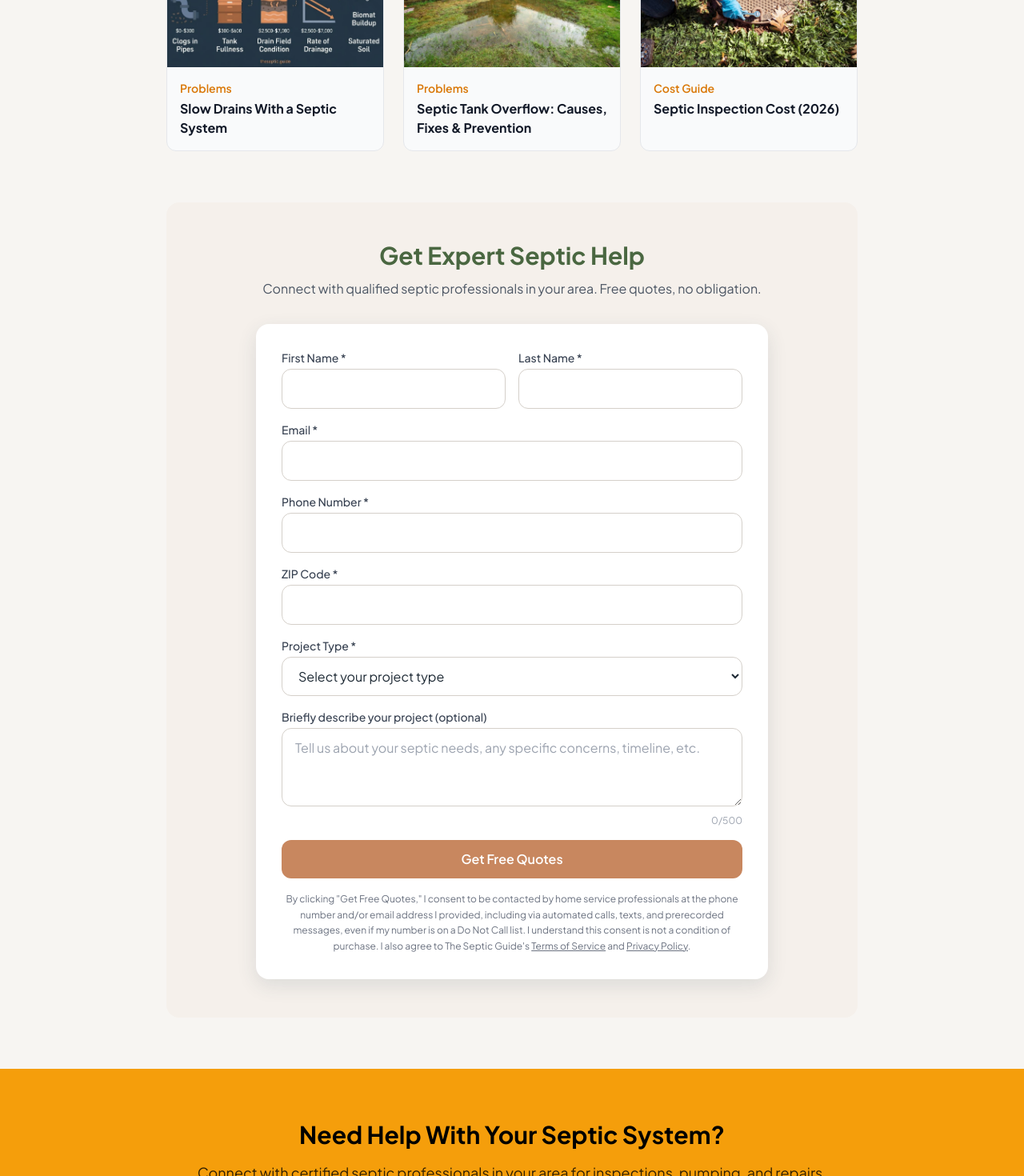
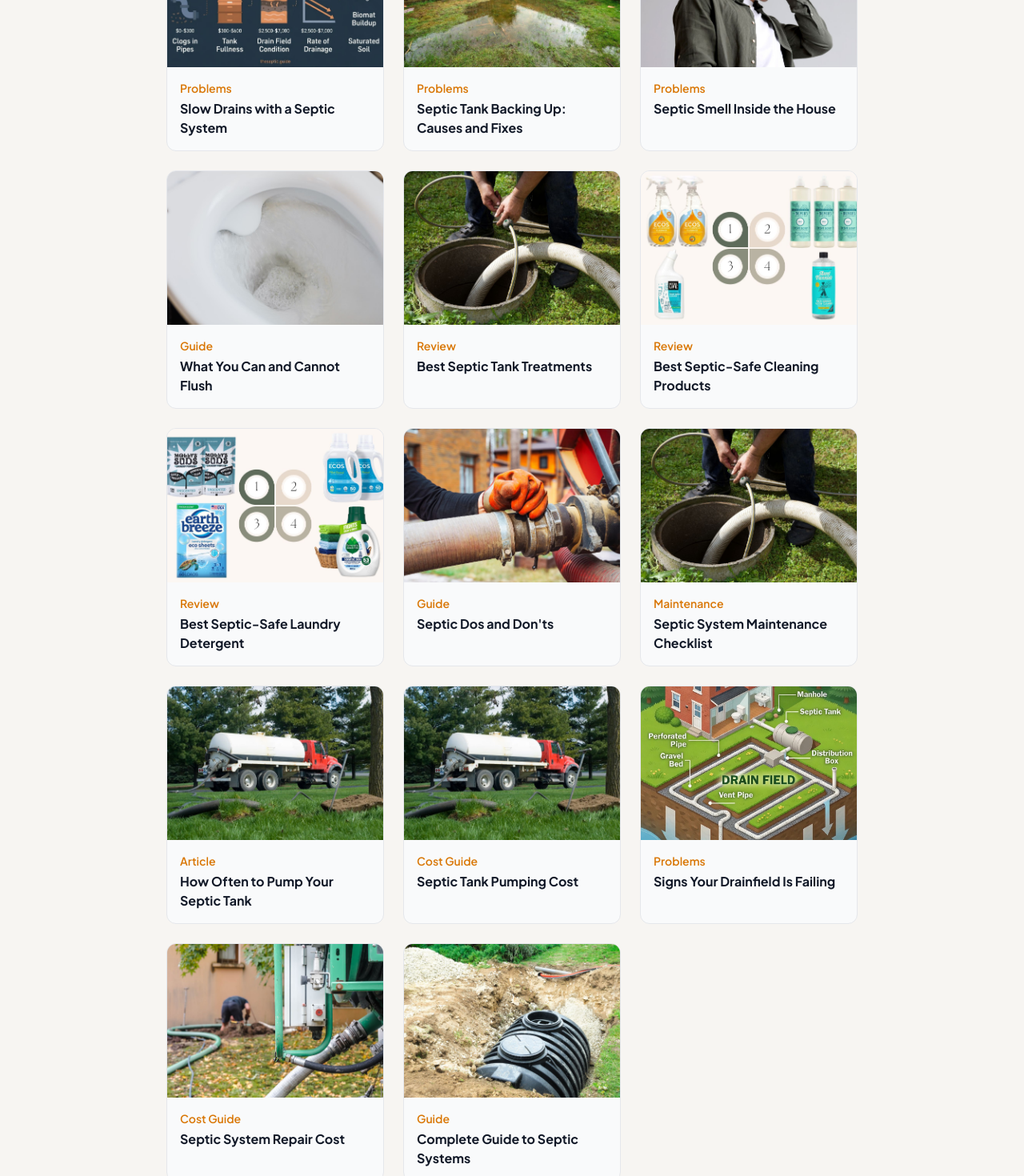
Before and after one commit to thebasementguide2026/theseptic.guide-, a Next.js app: page /reviews/best-drain-cleaners-for-septic in a window 1280 px wide. Shown: the part 7880-9350 px from the top of the page at 80% size. Built offline with nearby package versions, Linux system fonts and the light colour scheme.

Commit message:
Replace Related Articles section with 14 articles + Our Network from PDF

```diff
--- a/app/reviews/best-drain-cleaners-for-septic/page.tsx
+++ b/app/reviews/best-drain-cleaners-for-septic/page.tsx
@@ -570,33 +570,146 @@ export default function BestDrainCleanersPage() {
       <section className="mb-16">
         <h2 className="text-3xl font-bold text-gray-900 mb-6">Related Articles</h2>
         <div className="grid grid-cols-1 md:grid-cols-3 gap-6">
-            <Link href="/problems/slow-drains-septic" className="group bg-gray-50 border border-gray-200 rounded-xl overflow-hidden hover:border-amber-400 transition-colors">
+          <Link href="/problems/slow-drains" className="group bg-gray-50 border border-gray-200 rounded-xl overflow-hidden hover:border-amber-400 transition-colors">
             <div className="relative h-48">
-                <Image src="/slowdrainseptic.jpg" alt="Slow Drains With Septic System" fill className="object-cover group-hover:scale-105 transition-transform duration-300" />
+              <Image src="/slowdrainseptic.jpg" alt="Slow Drains with a Septic System" fill className="object-cover group-hover:scale-105 transition-transform duration-300" />
             </div>
             <div className="p-4">
               <p className="text-amber-600 text-sm font-semibold mb-1">Problems</p>
-                <h3 className="text-gray-900 font-bold group-hover:text-amber-600 transition-colors">Slow Drains With a Septic System</h3>
+              <h3 className="text-gray-900 font-bold group-hover:text-amber-600 transition-colors">Slow Drains with a Septic System</h3>
             </div>
           </Link>
-            <Link href="/problems/septic-tank-overflow" className="group bg-gray-50 border border-gray-200 rounded-xl overflow-hidden hover:border-amber-400 transition-colors">
+          <Link href="/problems/tank-backing-up" className="group bg-gray-50 border border-gray-200 rounded-xl overflow-hidden hover:border-amber-400 transition-colors">
             <div className="relative h-48">
-                <Image src="/septicafterrain.jpg" alt="Septic Tank Overflow" fill className="object-cover group-hover:scale-105 transition-transform duration-300" />
+              <Image src="/septicafterrain.jpg" alt="Septic Tank Backing Up" fill className="object-cover group-hover:scale-105 transition-transform duration-300" />
             </div>
             <div className="p-4">
               <p className="text-amber-600 text-sm font-semibold mb-1">Problems</p>
-                <h3 className="text-gray-900 font-bold group-hover:text-amber-600 transition-colors">Septic Tank Overflow: Causes, Fixes &amp; Prevention</h3>
+              <h3 className="text-gray-900 font-bold group-hover:text-amber-600 transition-colors">Septic Tank Backing Up: Causes and Fixes</h3>
             </div>
           </Link>
-            <Link href="/cost-guides/septic-inspection-cost" className="group bg-gray-50 border border-gray-200 rounded-xl overflow-hidden hover:border-amber-400 transition-colors">
+          <Link href="/problems/septic-smell-inside-house" className="group bg-gray-50 border border-gray-200 rounded-xl overflow-hidden hover:border-amber-400 transition-colors">
             <div className="relative h-48">
-                <Image src="/Septic inspection.jpg" alt="Septic Inspection Cost" fill className="object-cover group-hover:scale-105 transition-transform duration-300" />
+              <Image src="/badsepticsmell.jpg" alt="Septic Smell Inside the House" fill className="object-cover group-hover:scale-105 transition-transform duration-300" />
+            </div>
+            <div className="p-4">
+              <p className="text-amber-600 text-sm font-semibold mb-1">Problems</p>
+              <h3 className="text-gray-900 font-bold group-hover:text-amber-600 transition-colors">Septic Smell Inside the House</h3>
+            </div>
+          </Link>
+          <Link href="/guides/septic-dos-and-donts" className="group bg-gray-50 border border-gray-200 rounded-xl overflow-hidden hover:border-amber-400 transition-colors">
+            <div className="relative h-48">
+              <Image src="/flushing.jpg" alt="What You Can and Cannot Flush" fill className="object-cover group-hover:scale-105 transition-transform duration-300" />
+            </div>
+            <div className="p-4">
+              <p className="text-amber-600 text-sm font-semibold mb-1">Guide</p>
+              <h3 className="text-gray-900 font-bold group-hover:text-amber-600 transition-colors">What You Can and Cannot Flush</h3>
+            </div>
+          </Link>
+          <Link href="/reviews/best-septic-tank-treatments" className="group bg-gray-50 border border-gray-200 rounded-xl overflow-hidden hover:border-amber-400 transition-colors">
+            <div className="relative h-48">
+              <Image src="/septicmaintaince.jpg" alt="Best Septic Tank Treatments" fill className="object-cover group-hover:scale-105 transition-transform duration-300" />
+            </div>
+            <div className="p-4">
+              <p className="text-amber-600 text-sm font-semibold mb-1">Review</p>
+              <h3 className="text-gray-900 font-bold group-hover:text-amber-600 transition-colors">Best Septic Tank Treatments</h3>
+            </div>
+          </Link>
+          <Link href="/reviews/best-septic-safe-cleaning-products" className="group bg-gray-50 border border-gray-200 rounded-xl overflow-hidden hover:border-amber-400 transition-colors">
+            <div className="relative h-48">
+              <Image src="/cleanerssepticsafe.jpg" alt="Best Septic-Safe Cleaning Products" fill className="object-cover group-hover:scale-105 transition-transform duration-300" />
+            </div>
+            <div className="p-4">
+              <p className="text-amber-600 text-sm font-semibold mb-1">Review</p>
+              <h3 className="text-gray-900 font-bold group-hover:text-amber-600 transition-colors">Best Septic-Safe Cleaning Products</h3>
+            </div>
+          </Link>
+          <Link href="/reviews/best-septic-safe-laundry-detergent" className="group bg-gray-50 border border-gray-200 rounded-xl overflow-hidden hover:border-amber-400 transition-colors">
+            <div className="relative h-48">
+              <Image src="/laundry.jpg" alt="Best Septic-Safe Laundry Detergent" fill className="object-cover group-hover:scale-105 transition-transform duration-300" />
+            </div>
+            <div className="p-4">
+              <p className="text-amber-600 text-sm font-semibold mb-1">Review</p>
+              <h3 className="text-gray-900 font-bold group-hover:text-amber-600 transition-colors">Best Septic-Safe Laundry Detergent</h3>
+            </div>
+          </Link>
+          <Link href="/guides/septic-dos-and-donts" className="group bg-gray-50 border border-gray-200 rounded-xl overflow-hidden hover:border-amber-400 transition-colors">
+            <div className="relative h-48">
+              <Image src="/dos and donts.jpg" alt="Septic Dos and Donts" fill className="object-cover group-hover:scale-105 transition-transform duration-300" />
+            </div>
+            <div className="p-4">
+              <p className="text-amber-600 text-sm font-semibold mb-1">Guide</p>
+              <h3 className="text-gray-900 font-bold group-hover:text-amber-600 transition-colors">Septic Dos and Don&apos;ts</h3>
+            </div>
+          </Link>
+          <Link href="/maintenance/septic-system-maintenance-checklist" className="group bg-gray-50 border border-gray-200 rounded-xl overflow-hidden hover:border-amber-400 transition-colors">
+            <div className="relative h-48">
+              <Image src="/septicmaintaince.jpg" alt="Septic System Maintenance Checklist" fill className="object-cover group-hover:scale-105 transition-transform duration-300" />
+            </div>
+            <div className="p-4">
+              <p className="text-amber-600 text-sm font-semibold mb-1">Maintenance</p>
+              <h3 className="text-gray-900 font-bold group-hover:text-amber-600 transition-colors">Septic System Maintenance Checklist</h3>
+            </div>
+          </Link>
+          <Link href="/articles/how-often-pump-septic-tank" className="group bg-gray-50 border border-gray-200 rounded-xl overflow-hidden hover:border-amber-400 transition-colors">
+            <div className="relative h-48">
+              <Image src="/pumpingcostguide.jpg" alt="How Often to Pump Your Septic Tank" fill className="object-cover group-hover:scale-105 transition-transform duration-300" />
+            </div>
+            <div className="p-4">
+              <p className="text-amber-600 text-sm font-semibold mb-1">Article</p>
+              <h3 className="text-gray-900 font-bold group-hover:text-amber-600 transition-colors">How Often to Pump Your Septic Tank</h3>
+            </div>
+          </Link>
+          <Link href="/articles/septic-tank-pumping-cost" className="group bg-gray-50 border border-gray-200 rounded-xl overflow-hidden hover:border-amber-400 transition-colors">
+            <div className="relative h-48">
+              <Image src="/pumpingcostguide.jpg" alt="Septic Tank Pumping Cost" fill className="object-cover group-hover:scale-105 transition-transform duration-300" />
             </div>
             <div className="p-4">
               <p className="text-amber-600 text-sm font-semibold mb-1">Cost Guide</p>
-                <h3 className="text-gray-900 font-bold group-hover:text-amber-600 transition-colors">Septic Inspection Cost (2026)</h3>
+              <h3 className="text-gray-900 font-bold group-hover:text-amber-600 transition-colors">Septic Tank Pumping Cost</h3>
             </div>
           </Link>
+          <Link href="/problems/drainfield-failing" className="group bg-gray-50 border border-gray-200 rounded-xl overflow-hidden hover:border-amber-400 transition-colors">
+            <div className="relative h-48">
+              <Image src="/drainfieldexample.jpg" alt="Signs Your Drainfield Is Failing" fill className="object-cover group-hover:scale-105 transition-transform duration-300" />
+            </div>
+            <div className="p-4">
+              <p className="text-amber-600 text-sm font-semibold mb-1">Problems</p>
+              <h3 className="text-gray-900 font-bold group-hover:text-amber-600 transition-colors">Signs Your Drainfield Is Failing</h3>
+            </div>
+          </Link>
+          <Link href="/cost-guides/septic-system-repair-cost" className="group bg-gray-50 border border-gray-200 rounded-xl overflow-hidden hover:border-amber-400 transition-colors">
+            <div className="relative h-48">
+              <Image src="/septic repair.jpg" alt="Septic System Repair Cost" fill className="object-cover group-hover:scale-105 transition-transform duration-300" />
+            </div>
+            <div className="p-4">
+              <p className="text-amber-600 text-sm font-semibold mb-1">Cost Guide</p>
+              <h3 className="text-gray-900 font-bold group-hover:text-amber-600 transition-colors">Septic System Repair Cost</h3>
+            </div>
+          </Link>
+          <Link href="/articles/complete-septic-guide" className="group bg-gray-50 border border-gray-200 rounded-xl overflow-hidden hover:border-amber-400 transition-colors">
+            <div className="relative h-48">
+              <Image src="/septic1.jpg" alt="Complete Guide to Septic Systems" fill className="object-cover group-hover:scale-105 transition-transform duration-300" />
+            </div>
+            <div className="p-4">
+              <p className="text-amber-600 text-sm font-semibold mb-1">Guide</p>
+              <h3 className="text-gray-900 font-bold group-hover:text-amber-600 transition-colors">Complete Guide to Septic Systems</h3>
+            </div>
+          </Link>
+        </div>
+      </section>
+      {/* Our Network */}
+      <section className="mb-16">
+        <h2 className="text-3xl font-bold text-gray-900 mb-6">Our Network</h2>
+        <div className="grid grid-cols-1 md:grid-cols-2 gap-6">
+          <a href="https://thebasement.guide" target="_blank" rel="noopener noreferrer" className="group bg-gray-50 border border-gray-200 rounded-xl p-6 hover:border-amber-400 transition-colors">
+            <h3 className="text-gray-900 font-bold text-lg group-hover:text-amber-600 transition-colors mb-2">The Basement Guide</h3>
+            <p className="text-gray-600 text-sm">Covers basement smells like sewage and basement plumbing guide, where slow drains and sewer odors often trace back to the same organic buildup that enzyme drain cleaners are designed to treat.</p>
+          </a>
+          <a href="https://thegarage.guide" target="_blank" rel="noopener noreferrer" className="group bg-gray-50 border border-gray-200 rounded-xl p-6 hover:border-amber-400 transition-colors">
+            <h3 className="text-gray-900 font-bold text-lg group-hover:text-amber-600 transition-colors mb-2">The Garage Guide</h3>
+            <p className="text-gray-600 text-sm">Covers garage floor drain guide, where floor drains connected to septic systems benefit from the same monthly enzyme maintenance to prevent grease and debris buildup.</p>
+          </a>
         </div>
       </section>
 
```
Lines whose indentation alone changed are shown as unchanged.
